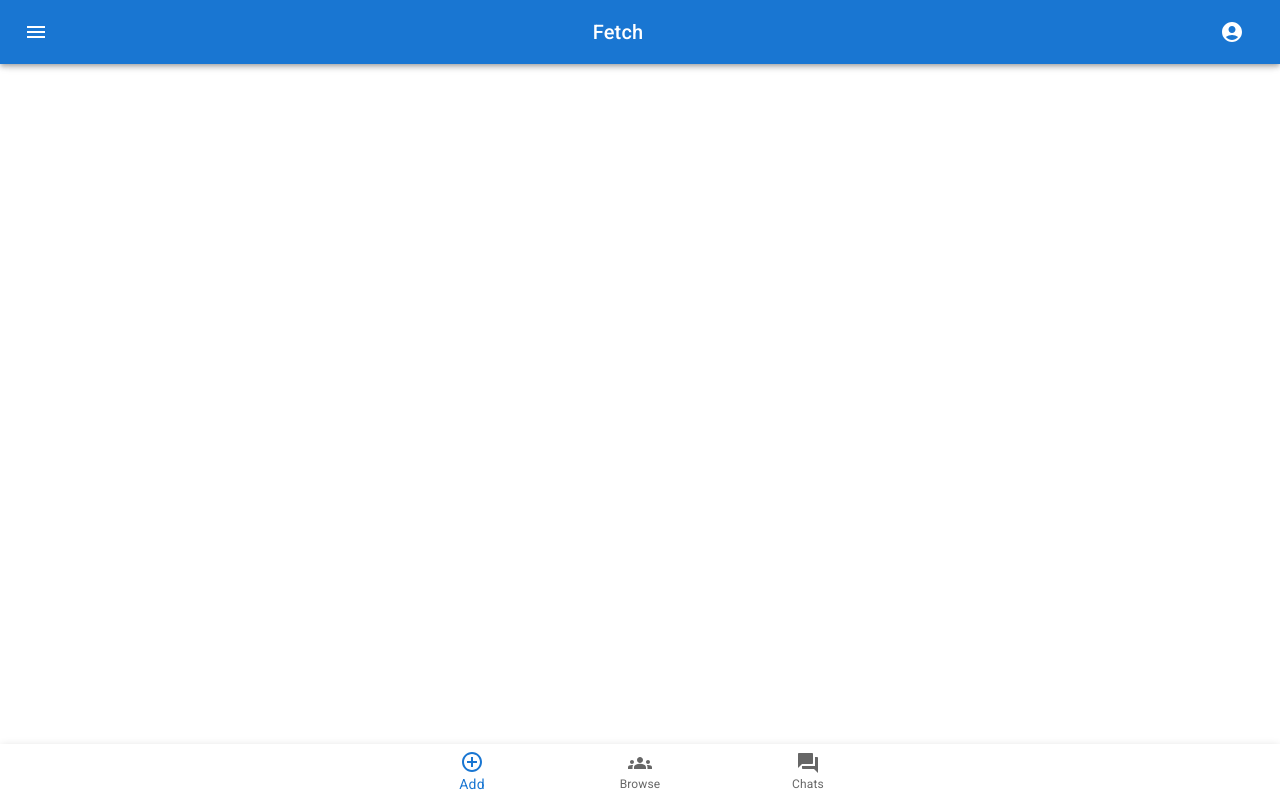
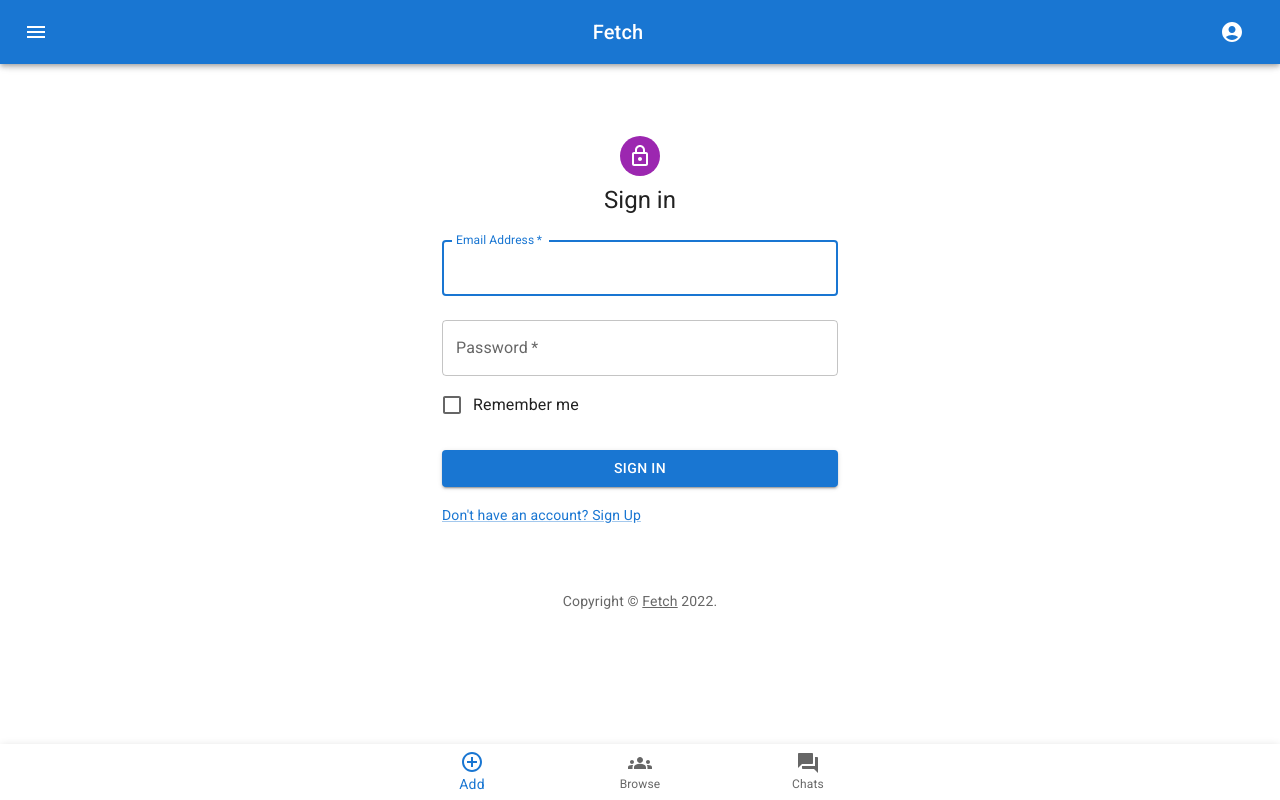
Before and after one commit to Galle-Huji/47716, a React (Create React App) app in the folder fetch/: page / in a window 1280 px wide. Built offline with nearby package versions, Linux system fonts and the light colour scheme.

Commit message:
Update Pages.jsx

```diff
--- a/fetch/src/Pages/Pages.jsx
+++ b/fetch/src/Pages/Pages.jsx
@@ -10,7 +10,7 @@
 function Pages() {
   return (
     <Routes>
-      <Route path="/SignIn" element={<SignIn />} />
+      <Route path="/" element={<SignIn />} />
       <Route path="/SignUp" element={<SignUp />} />
       <Route path="/TouristOrLocal" element={<TouristOrLocal />} />
       <Route path="/Add" element={<Add />} />
```
